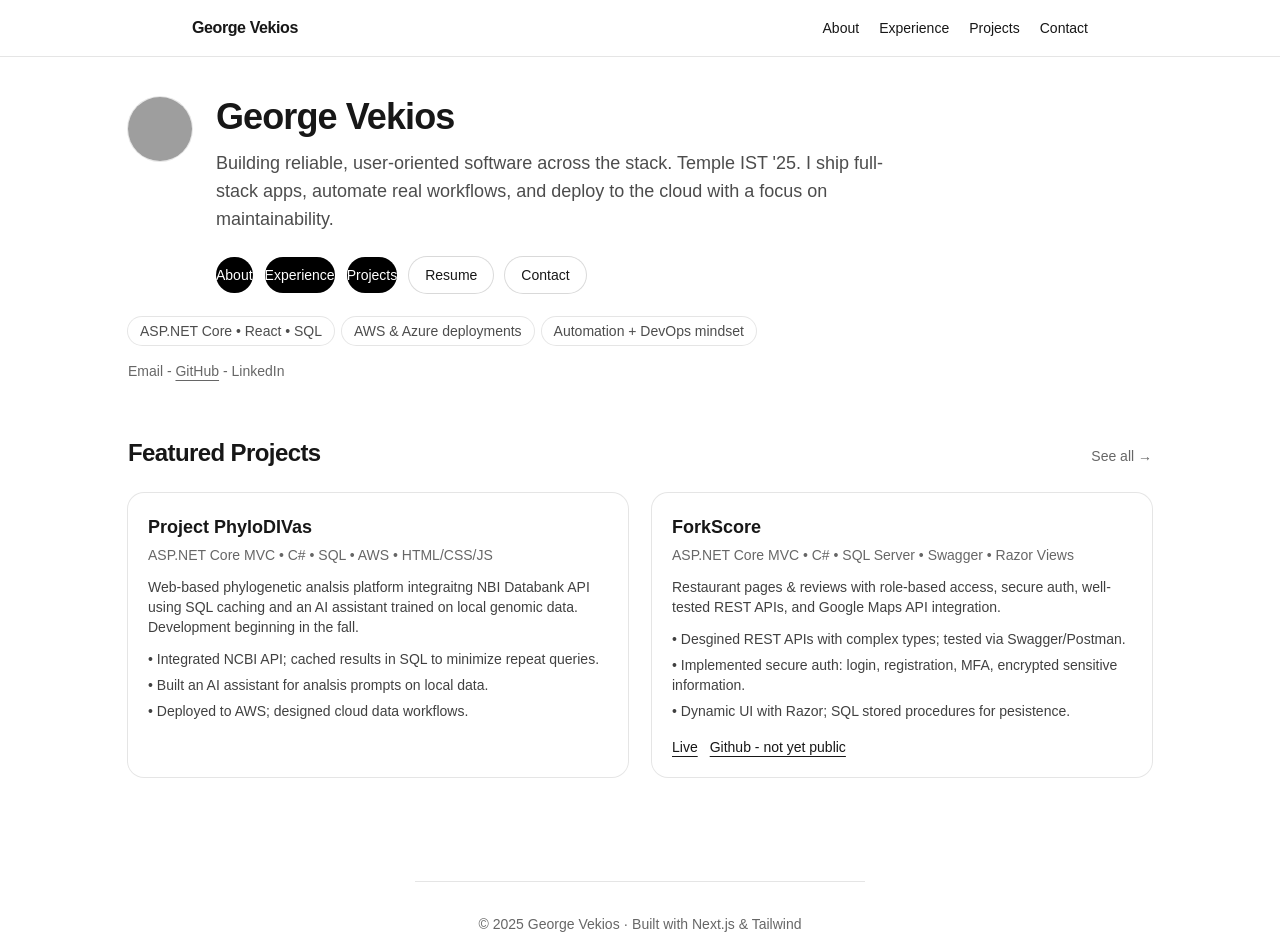
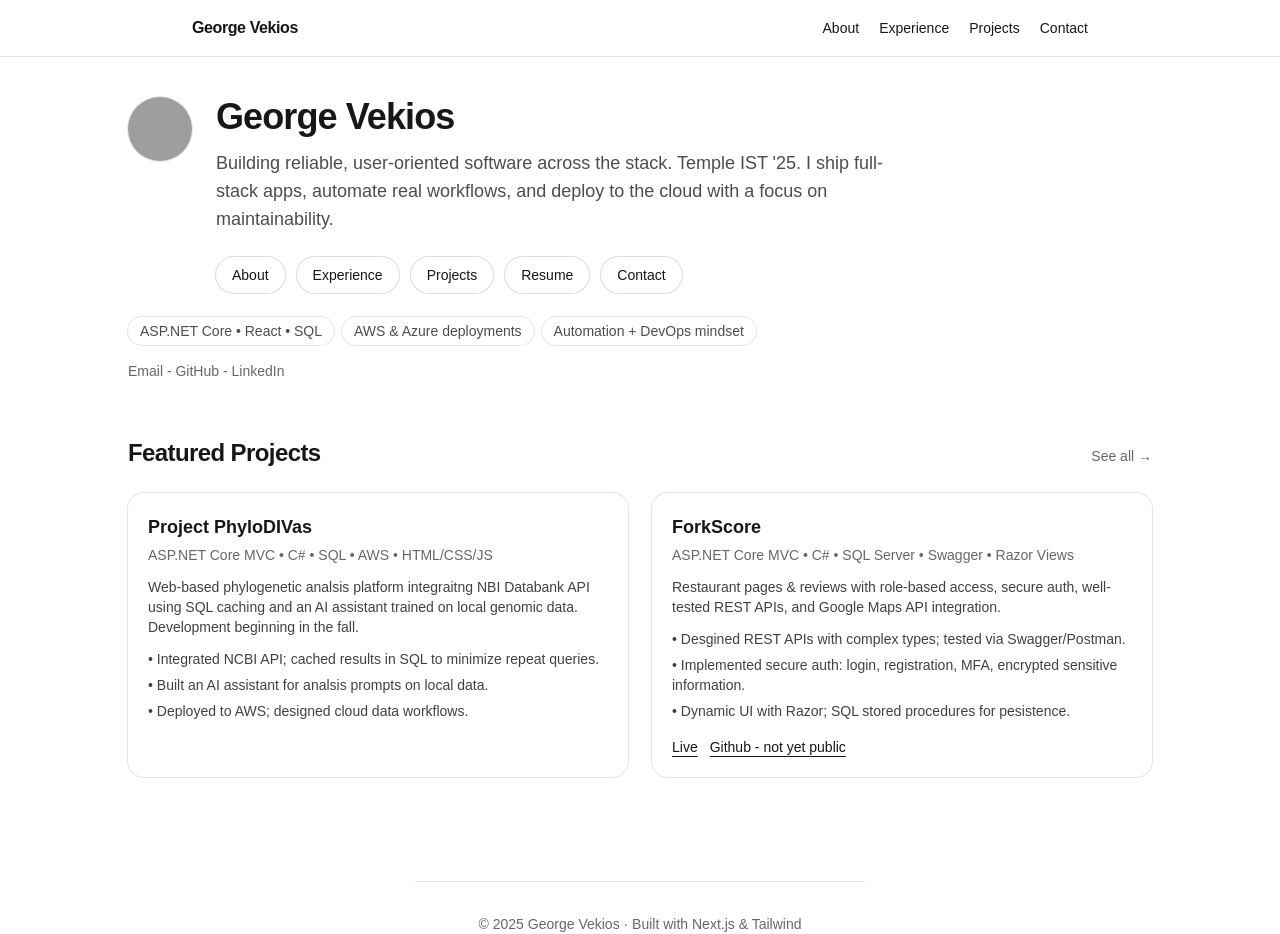
Before and after one commit to GeorgeVekios/geovii.dev, a Next.js app: page / in a window 1280 px wide. Built offline with nearby package versions, Linux system fonts and the light colour scheme; grey boxes are pictures that could not be loaded.

Commit message:
Bug fixing in social links and hero buttons

```diff
--- a/components/Hero.tsx
+++ b/components/Hero.tsx
@@ -29,19 +29,19 @@ export default function Hero(){
         <div className="mt-6 flex flex-wrap gap-3">
           <Link
             href="/about"
-            className="inline-flex items-center rounded-full px4 py-2 text-sm font-medium bg-black text-white dark:bg-white dark:text-black hover:opacity-90 transition"
+            className="inline-flex items-center rounded-full px-4 py-2 text-sm font-medium ring-1 ring-black/15 dark:ring-white/20 hover:bg-black/5 dark:hover:bg-white/5 transition"
           >
             About
           </Link>
           <Link
             href="/experience"
-            className="inline-flex items-center rounded-full px4 py-2 text-sm font-medium bg-black text-white dark:bg-white dark:text-black hover:opacity-90 transition"
+            className="inline-flex items-center rounded-full px-4 py-2 text-sm font-medium ring-1 ring-black/15 dark:ring-white/20 hover:bg-black/5 dark:hover:bg-white/5 transition"
           >
             Experience
           </Link>
           <Link
             href="/projects"
-            className="inline-flex items-center rounded-full px4 py-2 text-sm font-medium bg-black text-white dark:bg-white dark:text-black hover:opacity-90 transition"
+            className="inline-flex items-center rounded-full px-4 py-2 text-sm font-medium ring-1 ring-black/15 dark:ring-white/20 hover:bg-black/5 dark:hover:bg-white/5 transition"
           >
             Projects
           </Link>
--- a/components/SocialLinks.tsx
+++ b/components/SocialLinks.tsx
@@ -7,7 +7,7 @@ export default function SocialLinks(){
         Email
       </a> {" "}
       -{" "}
-      <a className="hover: underline underline-offset-4" href={site.github} target = "_blank" rel="noopener noreferrer">
+      <a className="hover:underline underline-offset-4" href={site.github} target = "_blank" rel="noopener noreferrer">
         GitHub
       </a>{" "}
       -{" "}
```
